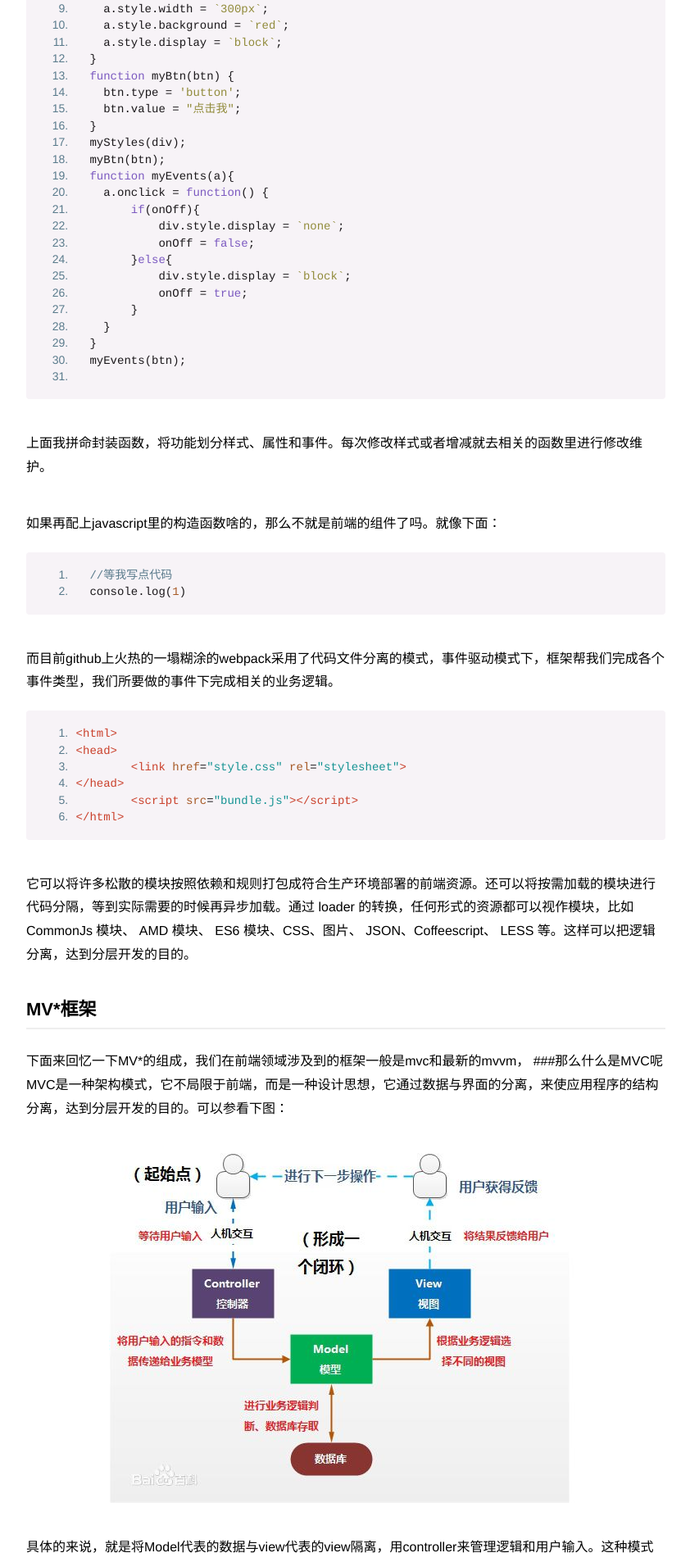
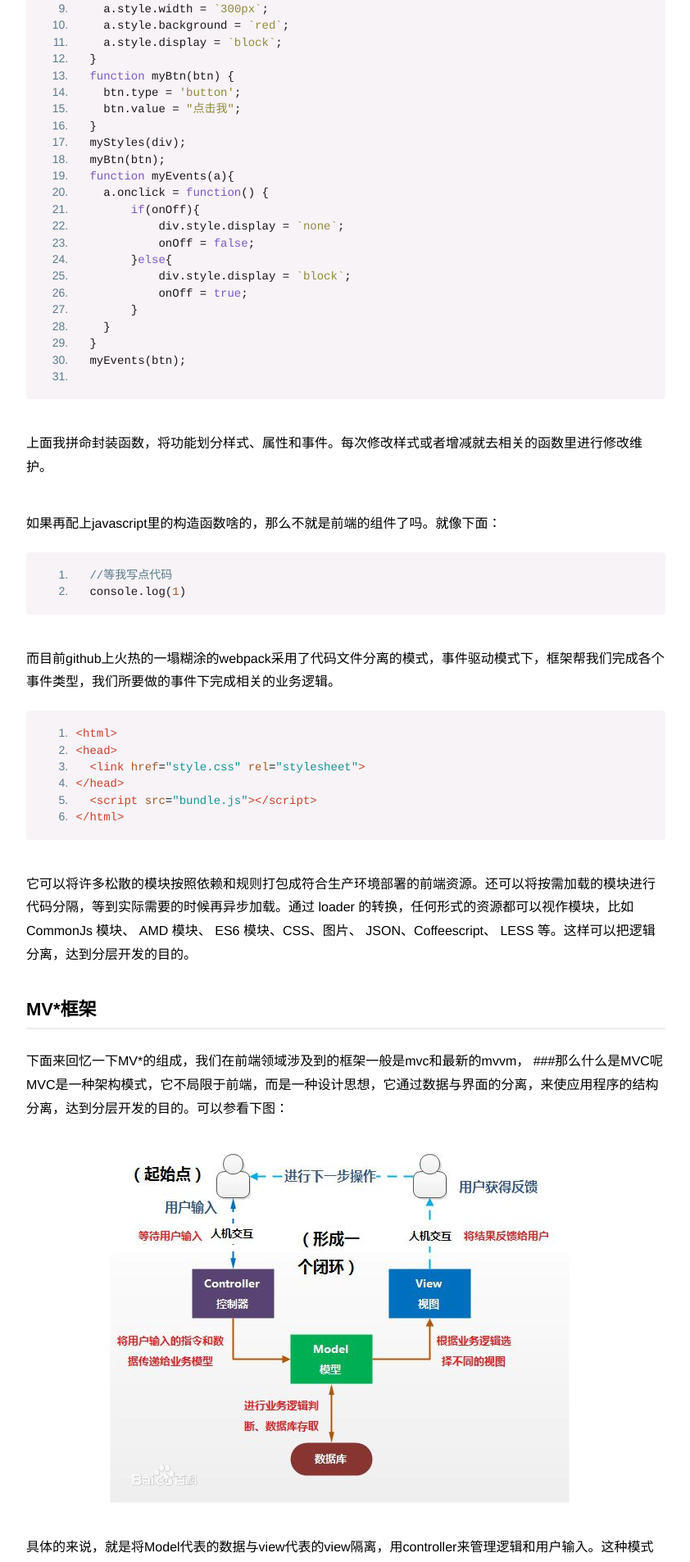
Before and after one commit to ioloveuu/ioloveuu.github.io, a Jekyll site: the page built from _posts/2016-12-28-frame-analys.md, in a window 1280 px wide. Shown: the part 1268-3174 px from the top of the page at 82% size, without its empty margins (218-1060 px from the left). Built offline with Jekyll 4.4.1, drawn with Linux system fonts in a browser that asks for light colours; nearby versions of some CDN libraries; a script that is not in the unit is left out.

Commit message:
Add files via upload

````diff
--- a/_posts/2016-12-28-frame-analys.md
+++ b/_posts/2016-12-28-frame-analys.md
@@ -86,9 +86,9 @@
 ```
 <html>
 <head>
-	<link href="style.css" rel="stylesheet">
+  <link href="style.css" rel="stylesheet">
 </head>
-	<script src="bundle.js"></script>
+  <script src="bundle.js"></script>
 </html>
 ```
 
@@ -99,7 +99,7 @@
 ###那么什么是MVC呢
 MVC是一种架构模式，它不局限于前端，而是一种设计思想，它通过数据与界面的分离，来使应用程序的结构分离，达到分层开发的目的。可以参看下图：
 
-![mvc](/images/frameanalys/mvc.jpg)
+![mvc](https://ioloveuu.github.io/images/frameanalys/mvc.jpg)
 
 具体的来说，就是将Model代表的数据与view代表的view隔离，用controller来管理逻辑和用户输入。这种模式早在20世纪80年代就已经出现了，发展至今已经十分成熟了。但是也有一些问题存在，最明显的就是在逻辑复杂度和项目规模正比的时候混乱的数据流动方式让人发指啊！
 
````
